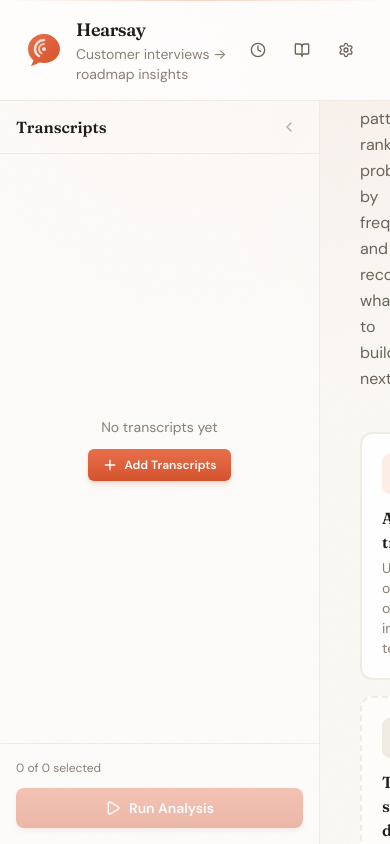
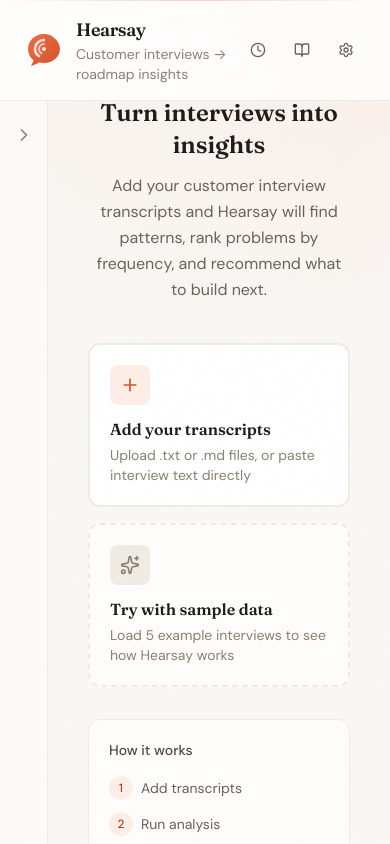
Before and after one commit to shawnyeager/hearsay, a React (Vite) app in the folder app/: page / in a window 390 px wide. Built offline with nearby package versions, Linux system fonts and the light colour scheme.

Commit message:
feat: improve mobile responsiveness
- Auto-collapse sidebar on mobile screens (<768px)
- Make 'How it works' section stack vertically on mobile
- Hide arrows between steps on mobile
- Sidebar already had sm:grid-cols-2 for action cards

```diff
--- a/app/src/components/SetupSidebar.tsx
+++ b/app/src/components/SetupSidebar.tsx
@@ -1,4 +1,4 @@
-import { useState, useMemo } from 'react'
+import { useState, useMemo, useEffect } from 'react'
 import { Plus, Play, Square, ChevronLeft, ChevronRight, Eye, RotateCcw, Search, Edit2, Trash2, X, ChevronDown, ChevronUp } from 'lucide-react'
 import { useTranscripts } from '@/contexts/TranscriptContext'
 import { Button, Input, Select, SelectContent, SelectItem, SelectTrigger, SelectValue } from '@/components/ui'
@@ -36,10 +36,28 @@
   onViewMethodology,
 }: SetupSidebarProps) {
   const { transcripts, deleteTranscript } = useTranscripts()
-  const [collapsed, setCollapsed] = useState(false)
+  const [collapsed, setCollapsed] = useState(() => {
+    // Start collapsed on mobile
+    if (typeof window !== 'undefined') {
+      return window.innerWidth < 768
+    }
+    return false
+  })
   const [searchQuery, setSearchQuery] = useState('')
   const [editingTranscript, setEditingTranscript] = useState<Transcript | null>(null)
   const [expandedId, setExpandedId] = useState<string | null>(null)
+
+  // Auto-collapse on mobile
+  useEffect(() => {
+    const handleResize = () => {
+      if (window.innerWidth < 768 && !collapsed) {
+        setCollapsed(true)
+      }
+    }
+
+    window.addEventListener('resize', handleResize)
+    return () => window.removeEventListener('resize', handleResize)
+  }, [collapsed])
 
   // Filter transcripts by search query
   const filteredTranscripts = useMemo(() => {
--- a/app/src/components/Workspace.tsx
+++ b/app/src/components/Workspace.tsx
@@ -543,19 +543,19 @@
         {/* How it works */}
         <div className="bg-surface-50 rounded-xl p-5 border border-surface-200">
           <h4 className="text-sm font-medium text-surface-700 mb-4">How it works</h4>
-          <div className="flex items-start gap-3 text-sm">
+          <div className="flex flex-col sm:flex-row items-start sm:items-center gap-3 text-sm">
             <div className="flex items-center gap-2 text-surface-600">
-              <span className="w-6 h-6 rounded-full bg-accent-100 text-accent-700 flex items-center justify-center text-xs font-medium">1</span>
+              <span className="w-6 h-6 rounded-full bg-accent-100 text-accent-700 flex items-center justify-center text-xs font-medium flex-shrink-0">1</span>
               <span>Add transcripts</span>
             </div>
-            <ArrowRight className="h-4 w-4 text-surface-300 mt-1 flex-shrink-0" />
+            <ArrowRight className="h-4 w-4 text-surface-300 flex-shrink-0 hidden sm:block" />
             <div className="flex items-center gap-2 text-surface-600">
-              <span className="w-6 h-6 rounded-full bg-accent-100 text-accent-700 flex items-center justify-center text-xs font-medium">2</span>
+              <span className="w-6 h-6 rounded-full bg-accent-100 text-accent-700 flex items-center justify-center text-xs font-medium flex-shrink-0">2</span>
               <span>Run analysis</span>
             </div>
-            <ArrowRight className="h-4 w-4 text-surface-300 mt-1 flex-shrink-0" />
+            <ArrowRight className="h-4 w-4 text-surface-300 flex-shrink-0 hidden sm:block" />
             <div className="flex items-center gap-2 text-surface-600">
-              <span className="w-6 h-6 rounded-full bg-accent-100 text-accent-700 flex items-center justify-center text-xs font-medium">3</span>
+              <span className="w-6 h-6 rounded-full bg-accent-100 text-accent-700 flex items-center justify-center text-xs font-medium flex-shrink-0">3</span>
               <span>Get ranked insights</span>
             </div>
           </div>
```
